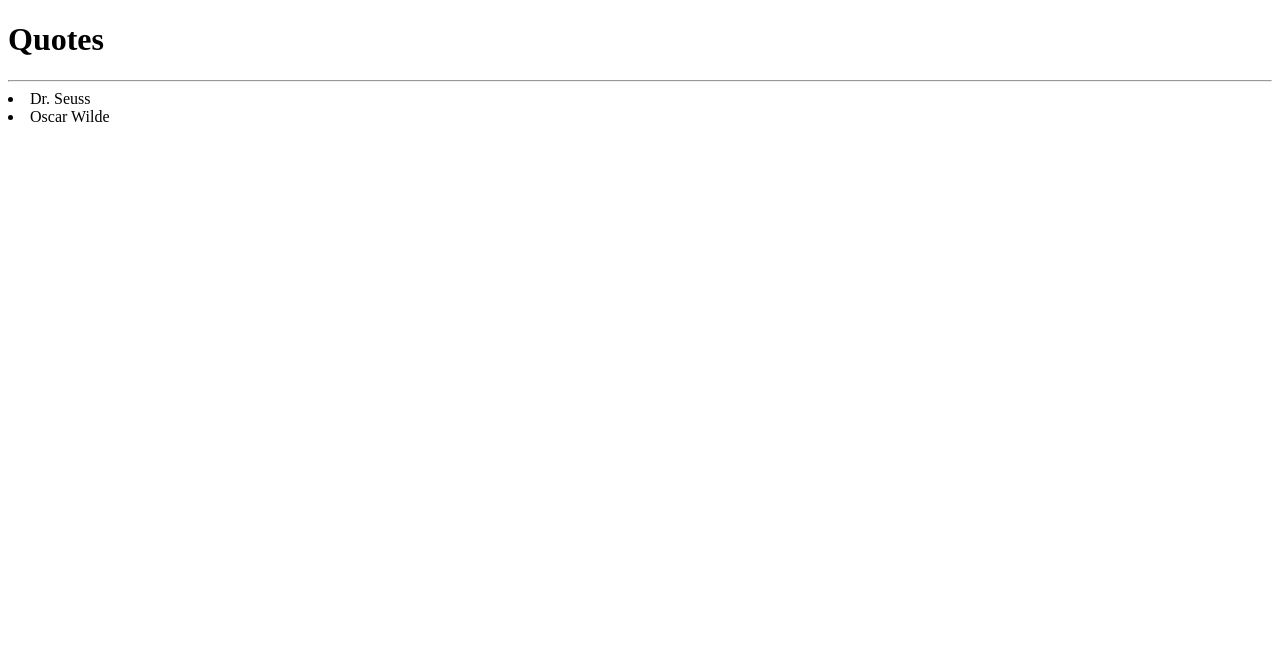
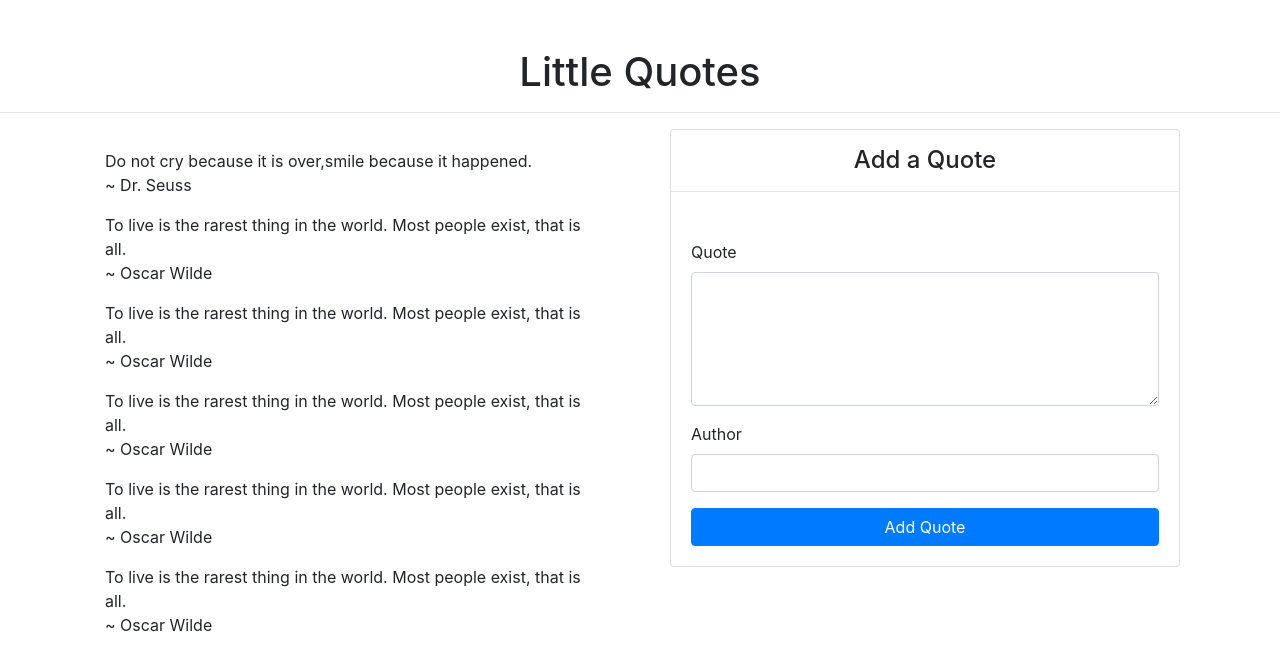
Before and after one commit to IreneMercy/Quotes, an Angular app: page / in a window 1280 px wide. Shown: the top 670 px of the page. Built offline with nearby package versions, Linux system fonts and the light colour scheme.

Commit message:
add form

```diff
--- a/src/app/app.component.html
+++ b/src/app/app.component.html
@@ -1,5 +1,16 @@
-<div class="quotes">
-  <h1>{{title}}</h1>
-  <hr>
-  <app-quotes></app-quotes>
-</div>
+<!DOCTYPE html>
+<html lang="en" dir="ltr">
+  <head>
+    <meta charset="utf-8">
+    <title>Quotes</title>
+    <link rel="stylesheet" href="https://stackpath.bootstrapcdn.com/bootstrap/4.3.1/css/bootstrap.min.css" integrity="sha384-ggOyR0iXCbMQv3Xipma34MD+dH/1fQ784/j6cY/iJTQUOhcWr7x9JvoRxT2MZw1T" crossorigin="anonymous">
+  </head>
+  <body>
+    <div class="quotes text-center pt-5">
+      <h1 class="text-titlecase">{{title}}</h1>
+      <hr>
+      <app-quotes></app-quotes>
+    </div>
+
+  </body>
+</html>
--- a/src/app/app.component.ts
+++ b/src/app/app.component.ts
@@ -7,7 +7,7 @@ import { Quotes } from './quotes';
   styleUrls: ['./app.component.css']
 })
 export class AppComponent {
-  title = 'Quotes';
+  title = 'Little Quotes';
 
   constructor(){
 
--- a/src/app/app.module.ts
+++ b/src/app/app.module.ts
@@ -5,12 +5,14 @@ import { AppRoutingModule } from './app-routing.module';
 import { AppComponent } from './app.component';
 import { QuotesComponent } from './quotes/quotes.component';
 import { QuotesDetailsComponent } from './quotes-details/quotes-details.component';
+import { QuoteFormComponent } from './quote-form/quote-form.component';
 
 @NgModule({
   declarations: [
     AppComponent,
     QuotesComponent,
-    QuotesDetailsComponent
+    QuotesDetailsComponent,
+    QuoteFormComponent
   ],
   imports: [
     BrowserModule,
--- /dev/null
+++ b/src/app/quote-form/quote-form.component.html
@@ -0,0 +1,21 @@
+<div class="container-fluid">
+  <div class="card">
+    <div class="card-title">
+        <h4 class="text-center text-titlecase mt-3">Add a Quote</h4>
+        <hr>
+    </div>
+    <div class="card-body">
+      <form>
+        <div class="form-group">
+          <label>Quote</label>
+          <textarea class="form-control" id="quote" required name="name" rows="5" cols="50"></textarea>
+        </div>
+        <div class="form-group">
+          <label>Author</label>
+          <input type="text" name="author" class="form-control" id="author">
+        </div>
+        <button type="submit" class="btn btn-primary w-100" name="button">Add Quote</button>
+      </form>
+    </div>
+  </div>
+</div>
--- /dev/null
+++ b/src/app/quote-form/quote-form.component.ts
@@ -0,0 +1,16 @@
+import { Component, OnInit, Output } from '@angular/core';
+import { Quotes } from '../quotes';
+
+@Component({
+  selector: 'app-quote-form',
+  templateUrl: './quote-form.component.html',
+  styleUrls: ['./quote-form.component.css']
+})
+export class QuoteFormComponent implements OnInit {
+  // @Output() addQuote =
+  constructor() { }
+
+  ngOnInit() {
+  }
+
+}
--- a/src/app/quotes-details/quotes-details.component.html
+++ b/src/app/quotes-details/quotes-details.component.html
@@ -1 +1,13 @@
-<p>quotes-details works!</p>
+<!DOCTYPE html>
+<html lang="en" dir="ltr">
+  <head>
+    <meta charset="utf-8">
+    <link rel="stylesheet" href="https://stackpath.bootstrapcdn.com/bootstrap/4.3.1/css/bootstrap.min.css" integrity="sha384-ggOyR0iXCbMQv3Xipma34MD+dH/1fQ784/j6cY/iJTQUOhcWr7x9JvoRxT2MZw1T" crossorigin="anonymous">
+  </head>
+  <body>
+    <p>
+      ~ {{quotes.author}}
+    </p>
+
+  </body>
+</html>
--- a/src/app/quotes-details/quotes-details.component.ts
+++ b/src/app/quotes-details/quotes-details.component.ts
@@ -1,4 +1,5 @@
-import { Component, OnInit } from '@angular/core';
+import { Component, OnInit, Input } from '@angular/core';
+import { Quotes } from '../quotes';
 
 @Component({
   selector: 'app-quotes-details',
@@ -6,7 +7,7 @@ import { Component, OnInit } from '@angular/core';
   styleUrls: ['./quotes-details.component.css']
 })
 export class QuotesDetailsComponent implements OnInit {
-
+  @Input() quotes:Quotes;
   constructor() { }
 
   ngOnInit() {
--- a/src/app/quotes/quotes.component.html
+++ b/src/app/quotes/quotes.component.html
@@ -1,6 +1,27 @@
-<div>
+<!DOCTYPE html>
+<html lang="en" dir="ltr">
+  <head>
+    <meta charset="utf-8">
+    <title>Quotes</title>
+    <link rel="stylesheet" href="https://stackpath.bootstrapcdn.com/bootstrap/4.3.1/css/bootstrap.min.css" integrity="sha384-ggOyR0iXCbMQv3Xipma34MD+dH/1fQ784/j6cY/iJTQUOhcWr7x9JvoRxT2MZw1T" crossorigin="anonymous">
+  </head>
+  <body>
+    <div class="container">
+      <div class="row">
+        <div class="col-md-6">
+           <div class="card-body">
+             <p *ngFor='let quote of quotes' >
+                  {{quote.quote}}
 
-  <li *ngFor='let quote of quotes' >
-       {{quote.author}}
-  </li>
-</div>
+                  <app-quotes-details  [quotes]='quote'></app-quotes-details>
+             </p>
+           </div>
+        </div>
+        <div class="col-md-6">
+          <app-quote-form></app-quote-form>
+        </div>
+      </div>
+    </div>
+
+  </body>
+</html>
--- a/src/app/quotes/quotes.component.ts
+++ b/src/app/quotes/quotes.component.ts
@@ -8,8 +8,16 @@ import { Quotes } from '../quotes';
 })
 export class QuotesComponent implements OnInit {
   quotes:Quotes[]=[
-    {id:1, quote:'Don not cry because it is over, smile because it happened.', author:'Dr. Seuss'},
+    {id:1, quote:`Do not cry because it is over,smile because it happened.`, author:'Dr. Seuss'},
     {id:2, quote:'To live is the rarest thing in the world. Most people exist, that is all.', author:'Oscar Wilde'},
+    {id:3, quote:'To live is the rarest thing in the world. Most people exist, that is all.', author:'Oscar Wilde'},
+    {id:4, quote:'To live is the rarest thing in the world. Most people exist, that is all.', author:'Oscar Wilde'},
+    {id:6, quote:'To live is the rarest thing in the world. Most people exist, that is all.', author:'Oscar Wilde'},
+    {id:7, quote:'To live is the rarest thing in the world. Most people exist, that is all.', author:'Oscar Wilde'},
+
+
+
+
 
   ];
 
```
Also changed, not shown: src/app/quote-form/quote-form.component.css (added), 1 other file (tests, documents, lock files or other folders).
